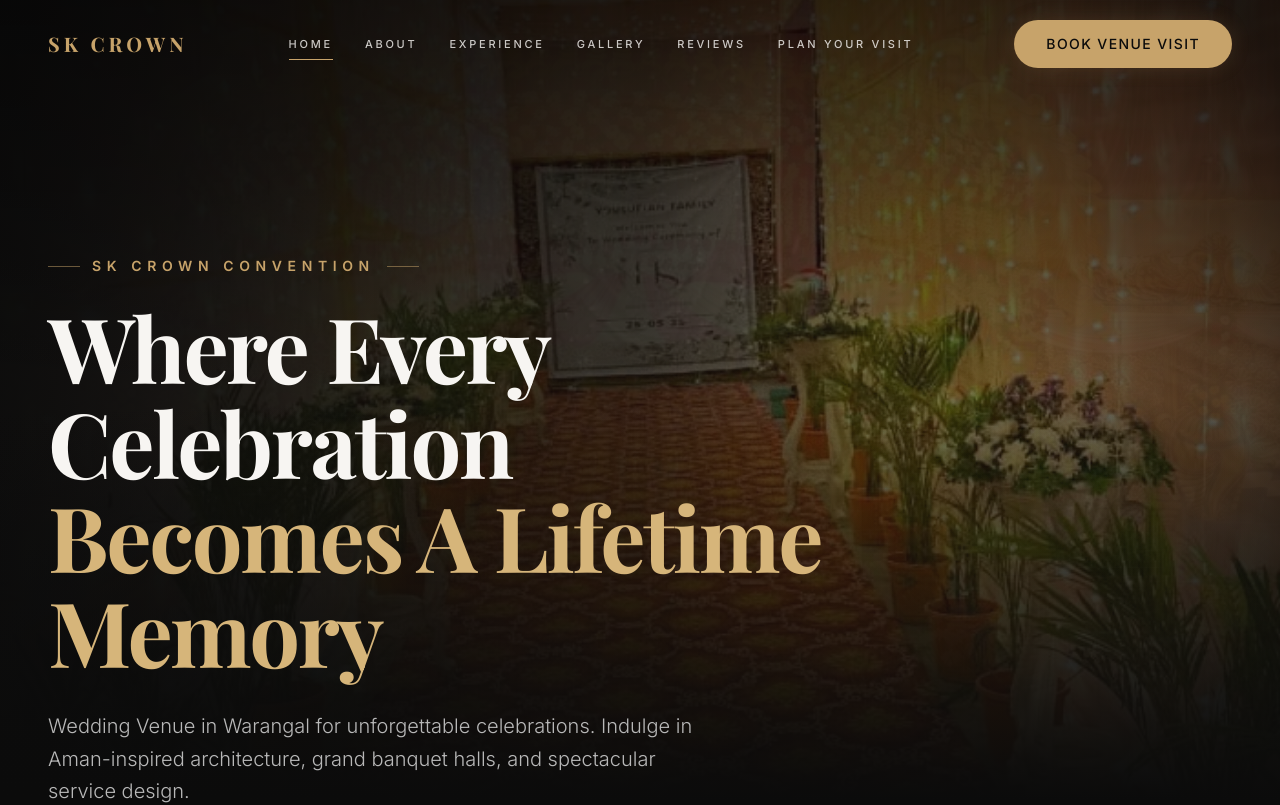
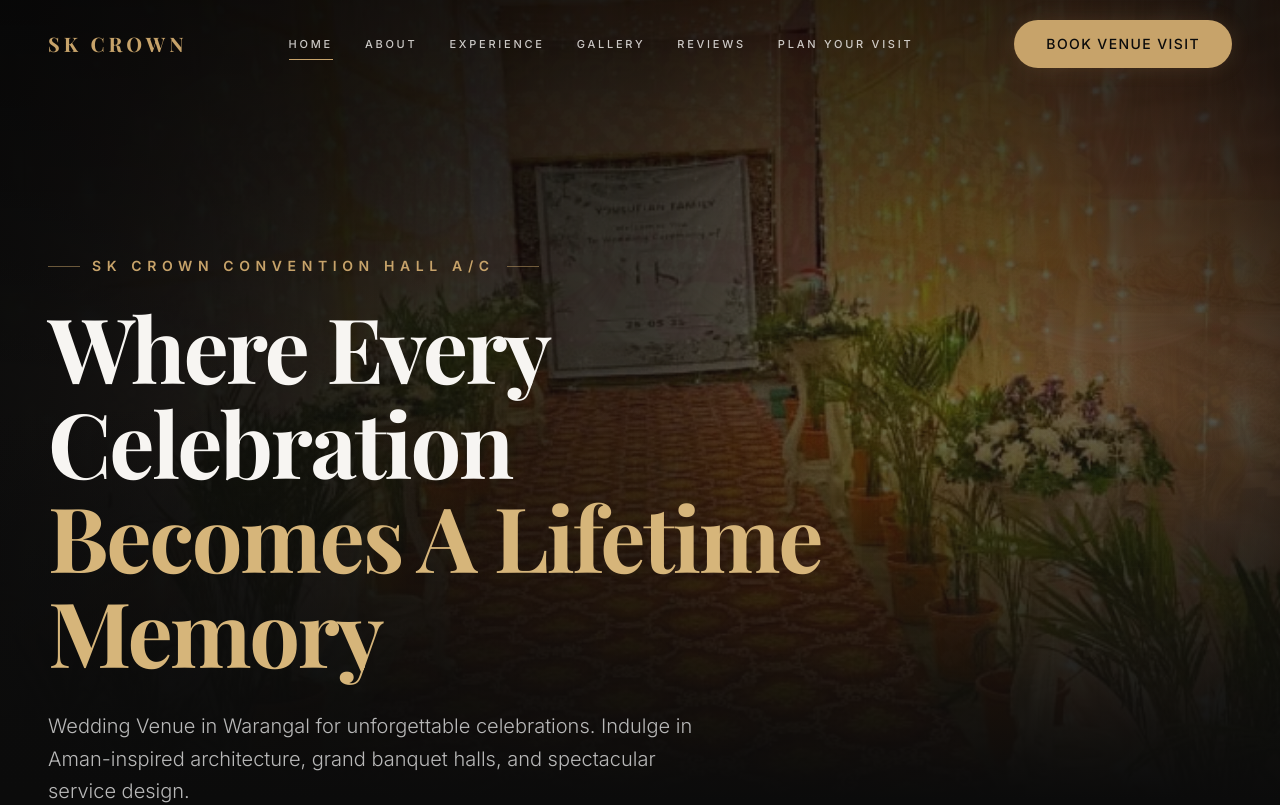
Before and after one commit to KarthikeyaGSI/sk_crown_convention, a Next.js app: page / in a window 1280 px wide. Shown: the top 805 px of the page. Built offline with nearby package versions, Linux system fonts and the light colour scheme; a web font is replaced by a local one.

Commit message:
feat: integrate Google Tag Manager, Microsoft Clarity, and update Mulug Road address details

```diff
--- a/src/app/layout.tsx
+++ b/src/app/layout.tsx
@@ -1,5 +1,6 @@
 import type { Metadata } from "next";
 import { Inter, Playfair_Display } from "next/font/google";
+import Script from "next/script";
 import "./globals.css";
 
 const inter = Inter({
@@ -16,18 +17,25 @@
 
 export const metadata: Metadata = {
   metadataBase: new URL("https://skcrown.com"),
-  title: "SK Crown Convention | Luxury Wedding Venue in Warangal",
-  description: "Celebrate weddings, receptions, engagements and corporate events at SK Crown Convention, one of the finest luxury wedding venues in Warangal.",
-  keywords: ["SK Crown Convention", "Wedding Venue Warangal", "Banquet Hall Warangal", "Luxury Convention Center", "Warangal Function Hall"],
+  title: "SK Crown Convention Hall A/c | Luxury Wedding Venue in Warangal",
+  description: "Celebrate weddings, receptions, engagements and corporate events at SK Crown Convention Hall A/c, one of the finest luxury wedding venues on Mulug Road, Warangal. Fully climate-controlled spaces and parking.",
+  keywords: [
+    "SK Crown Convention Hall A/c",
+    "Wedding Venue Mulug Road Warangal",
+    "Marriage Hall Hanuman Junction",
+    "Luxury Banquet Hall Warangal",
+    "AC Convention Hall Telangana",
+    "Hanuman Junction Function Hall"
+  ],
   icons: {
     icon: "/images/sk crown entrance.webp",
     apple: "/images/sk crown entrance.webp",
   },
   openGraph: {
-    title: "SK Crown Convention | Premium Wedding Venue in Warangal",
-    description: "Celebrate weddings, receptions, engagements and corporate events at SK Crown Convention, one of the finest wedding venues in Warangal.",
+    title: "SK Crown Convention Hall A/c | Luxury Wedding Venue in Warangal",
+    description: "Celebrate weddings, receptions, engagements and corporate events at SK Crown Convention Hall A/c, one of the finest luxury wedding venues on Mulug Road, Warangal.",
     url: "https://skcrown.com",
-    siteName: "SK Crown Convention",
+    siteName: "SK Crown Convention Hall A/c",
     locale: "en_IN",
     type: "website",
     images: [
@@ -35,14 +43,14 @@
         url: "/images/sk crown entrance.webp",
         width: 800,
         height: 600,
-        alt: "SK Crown Convention Entrance",
+        alt: "SK Crown Convention Hall A/c Entrance",
       }
     ]
   },
   twitter: {
     card: "summary_large_image",
-    title: "SK Crown Convention | Premium Wedding Venue in Warangal",
-    description: "Celebrate weddings, receptions, engagements and corporate events at SK Crown Convention, one of the finest wedding venues in Warangal.",
+    title: "SK Crown Convention Hall A/c | Luxury Wedding Venue in Warangal",
+    description: "Celebrate weddings, receptions, engagements and corporate events at SK Crown Convention Hall A/c, one of the finest luxury wedding venues on Mulug Road, Warangal.",
     images: ["/images/sk crown entrance.webp"],
   }
 };
@@ -57,7 +65,42 @@
       lang="en"
       className={`${inter.variable} ${playfair.variable} scroll-smooth antialiased`}
     >
+      <head>
+        {/* Google Tag Manager head script */}
+        <Script
+          id="gtm-script"
+          strategy="afterInteractive"
+          dangerouslySetInnerHTML={{
+            __html: `(function(w,d,s,l,i){w[l]=w[l]||[];w[l].push({'gtm.start':
+new Date().getTime(),event:'gtm.js'});var f=d.getElementsByTagName(s)[0],
+j=d.createElement(s),dl=l!='dataLayer'?'&l='+l:'';j.async=true;j.src=
+'https://www.googletagmanager.com/gtm.js?id='+i+dl;f.parentNode.insertBefore(j,f);
+})(window,document,'script','dataLayer','GTM-59BVGSPR');`,
+          }}
+        />
+        {/* Microsoft Clarity tag */}
+        <Script
+          id="clarity-script"
+          strategy="afterInteractive"
+          dangerouslySetInnerHTML={{
+            __html: `(function(c,l,a,r,i,t,y){
+        c[a]=c[a]||function(){(c[a].q=c[a].q||[]).push(arguments)};
+        t=l.createElement(r);t.async=1;t.src="https://www.clarity.ms/tag/"+i;
+        y=l.getElementsByTagName(r)[0];y.parentNode.insertBefore(t,y);
+    })(window, document, "clarity", "script", "xg10zak0e6");`,
+          }}
+        />
+      </head>
       <body>
+        {/* Google Tag Manager (noscript) body tag */}
+        <noscript>
+          <iframe
+            src="https://www.googletagmanager.com/ns.html?id=GTM-59BVGSPR"
+            height="0"
+            width="0"
+            style={{ display: "none", visibility: "hidden" }}
+          />
+        </noscript>
         {children}
       </body>
     </html>
--- a/src/lib/constants.ts
+++ b/src/lib/constants.ts
@@ -8,16 +8,17 @@
 ];
 
 export const VENUE_DETAILS = {
-  name: "SK Crown Convention",
-  tagline: "Where Every Celebration Becomes A Lifetime Memory",
-  location: "Warangal, Telangana",
-  address: "SK Crown Convention, Hunter Road, Warangal, Telangana 506001",
-  phone: "+91 7070709661",
-  phoneRaw: "917070709661",
+  name: "SK Crown Convention Hall A/c",
+  tagline: "Beautiful and spacious Hall For weddings and Events",
+  location: "Mulug Road, Warangal",
+  address: "Sk crown Mulug Road, Near Hp Petrol Station, Hanuman Junction, Warangal, India 506006",
+  phone: "+91 7070709661, +91 7900775577",
+  phoneRaw: "917070709661", // primary callback number
+  phoneSecondaryRaw: "917900775577",
   email: "skcrown700@gmail.com",
   instagram: "https://www.instagram.com/skcrownconvention",
   hours: "Open 24/7 for Bookings & Events",
-  googleMapsLink: "https://maps.google.com/?q=SK+Crown+Convention+Hunter+Road+Warangal",
+  googleMapsLink: "https://maps.app.goo.gl/EVGcvP6fjXupsRUd6",
   features: [
     {
       title: "Capacity",
@@ -37,7 +38,7 @@
     },
     {
       title: "Prime Location",
-      desc: "Conveniently situated on Hunter Road, Warangal",
+      desc: "Conveniently situated on Mulug Road, Warangal",
     },
   ],
 };
```
